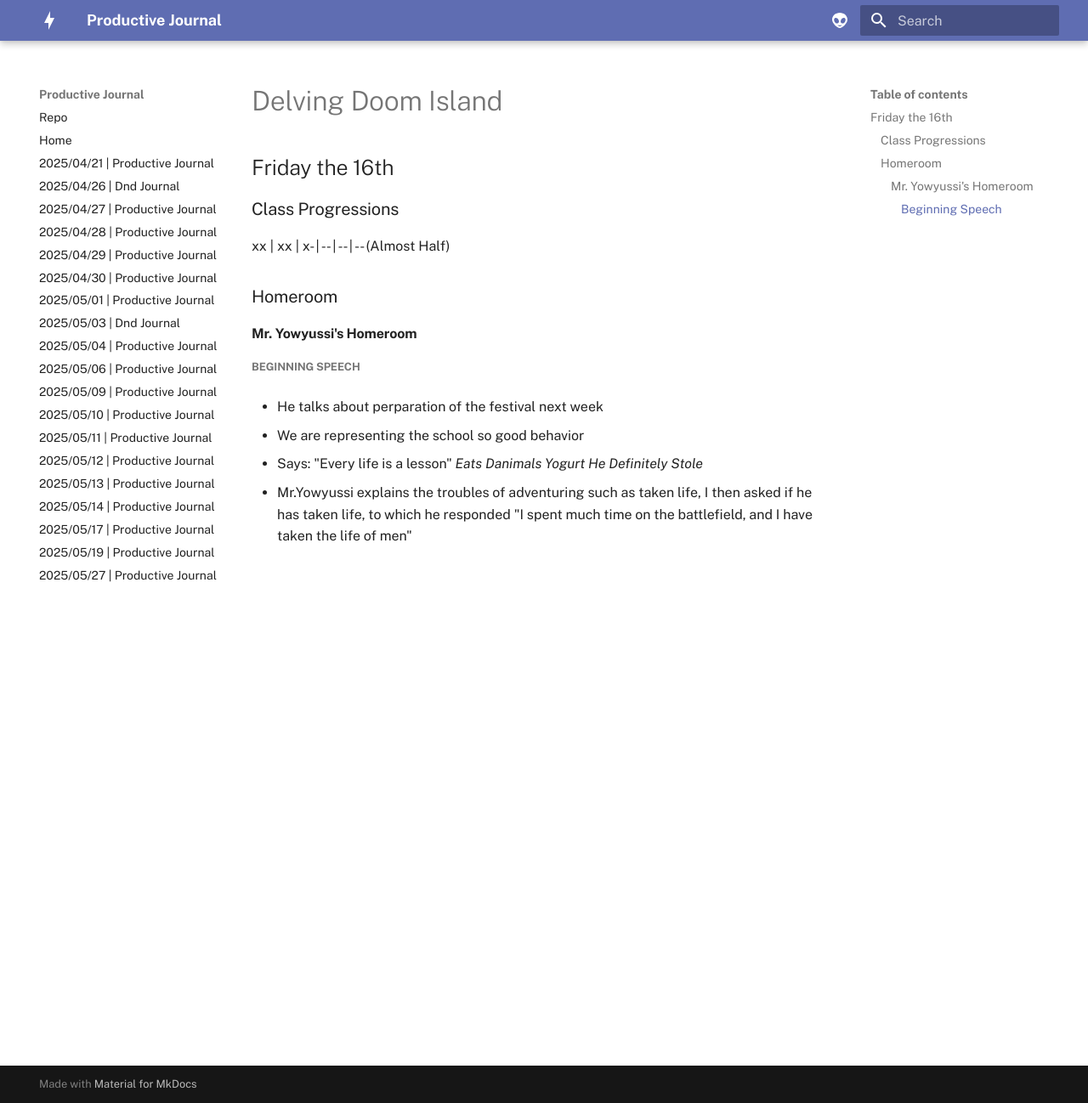
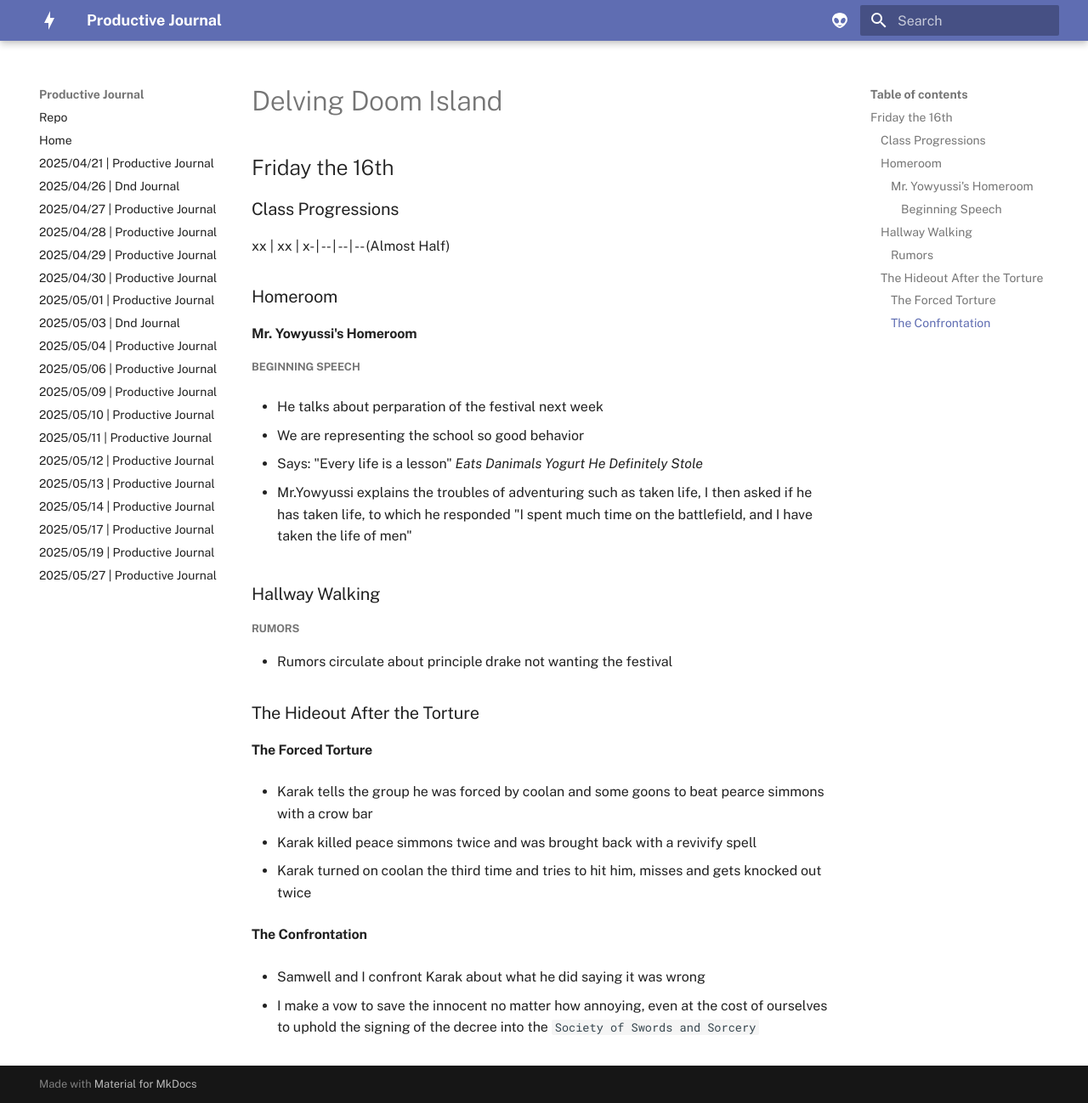
Before and after one commit to scondo-prof/productiveJournal, an MkDocs documentation site: the page built from docs/dndJournal/2025/5/30/hermsJournal.md, in a window 1280 px wide and 1298 px high. Shown: the whole window at 85% size. Built offline with MkDocs 1.6.1 and Material for MkDocs 9.7.7, drawn with Linux system fonts in a browser that asks for light colours.

Commit message:
dev/finished friday

```diff
--- a/docs/dndJournal/2025/5/30/hermsJournal.md
+++ b/docs/dndJournal/2025/5/30/hermsJournal.md
@@ -19,3 +19,25 @@ xx | xx | x- | -- | -- | -- (Almost Half)
 - Says: "Every life is a lesson" _Eats Danimals Yogurt He Definitely Stole_
 
 - Mr.Yowyussi explains the troubles of adventuring such as taken life, I then asked if he has taken life, to which he responded "I spent much time on the battlefield, and I have taken the life of men"
+
+### Hallway Walking
+
+##### Rumors
+
+- Rumors circulate about principle drake not wanting the festival
+
+### The Hideout After the Torture
+
+#### The Forced Torture
+
+- Karak tells the group he was forced by coolan and some goons to beat pearce simmons with a crow bar
+
+- Karak killed peace simmons twice and was brought back with a revivify spell
+
+- Karak turned on coolan the third time and tries to hit him, misses and gets knocked out twice
+
+#### The Confrontation
+
+- Samwell and I confront Karak about what he did saying it was wrong
+
+- I make a vow to save the innocent no matter how annoying, even at the cost of ourselves to uphold the signing of the decree into the `Society of Swords and Sorcery`
```
